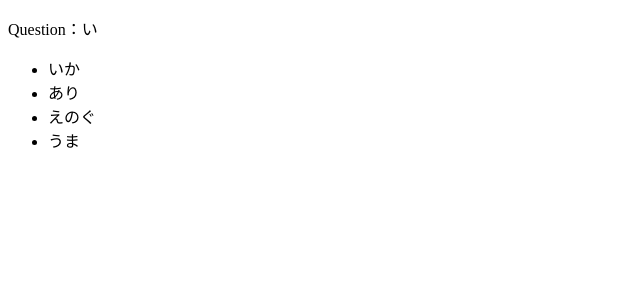
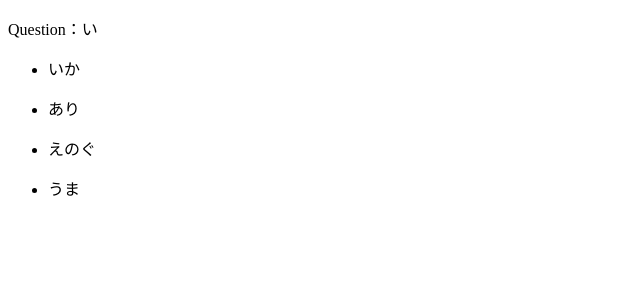
Before and after one commit to masayuki-abe/aiueo-quiz, a Nuxt app: page / in a window 1280 px wide. Shown: the top 300 px of the page, without its empty margins (0-640 px from the left). Built offline with nearby package versions, Linux system fonts and the light colour scheme.

Commit message:
クリック判定の方法を変更

```diff
--- a/pages/index.vue
+++ b/pages/index.vue
@@ -4,8 +4,17 @@
       Question：{{ questionText }}
     </p>
     <ul class="answer-list">
-      <li v-for="questionArray in shuffleArray" ref="answerList" :key="questionArray.en" :class="questionArray.en" @click="checkAnswer">
-        {{ questionArray.list[randomeAnswerNumber] }}
+      <li v-for="(questionArray) in shuffleArray" :key="questionArray.en" :class="questionArray.en">
+        <template v-if="questionClassText === questionArray.en">
+          <p ref="answerList" class="ok" @click="checkAnswer">
+            {{ questionArray.list[randomeAnswerNumber] }}
+          </p>
+        </template>
+        <template v-else>
+          <p ref="answerNgList" class="ng" @click="checkAnswer">
+            {{ questionArray.list[randomeAnswerNumber] }}
+          </p>
+        </template>
       </li>
     </ul>
   </div>
@@ -23,6 +32,7 @@ export default {
       sliceArray: [],
       concatArray: [],
       shuffleArray: [],
+      clickNg: [],
       newRandomArrayNumber: Number,
       randomeAnswerNumber: Number,
       nogood: true
@@ -86,11 +96,10 @@ export default {
       }
       return array
     },
-    checkAnswer (e) {
+    checkAnswer (e, index) {
       const clickClass = e.currentTarget.getAttribute('class')
-      // const answerLists = this.$refs.answerList
-      if (this.questionClassText === clickClass) {
-        const ngList = document.querySelectorAll('.ng')
+      // const answerNgLists = this.$refs.answerNgList
+      if (clickClass === 'ok') {
         this.newRandomArrayNumber = Math.floor(Math.random() * this.getBaseArray.length)
         this.randomeAnswerNumber = Math.floor(Math.random() * 3)
         this.questionText = this.getBaseArray[this.newRandomArrayNumber].ja
@@ -99,9 +108,9 @@ export default {
         this.sliceArray = this.notAnswerArray.slice(0, 3)
         this.concatArray = this.sliceArray.concat(this.getBaseArray[this.newRandomArrayNumber])
         this.shuffleArray = this.shuffle(this.concatArray).slice(0, 4)
-        ngList.classList.remove('ng')
+        // answerNgLists.classList.remove('none')
       } else {
-        e.currentTarget.classList.add('ng')
+        // e.currentTarget.classList.add('none')
       }
     }
   }
```
